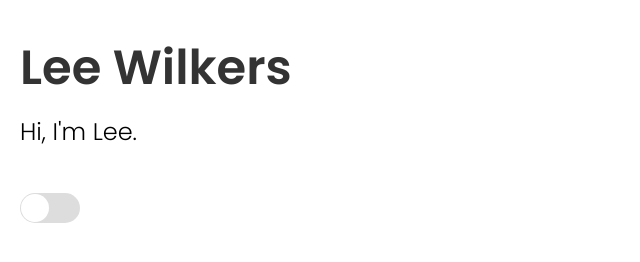
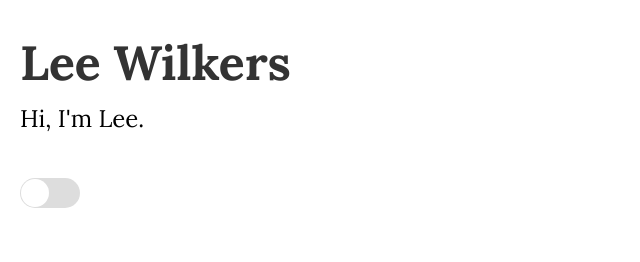
Before and after one commit to leewilkers/leewilkers.github.io, a plain HTML site: page index.html in a window 1280 px wide. Shown: the whole page, without its empty margins (0-640 px from the left). Drawn offline with Linux system fonts and the light colour scheme.

Commit message:
Update index.html

```diff
--- a/index.html
+++ b/index.html
@@ -3,10 +3,10 @@
 <head>
     <title>Lee Wilkers</title>
     <meta name="viewport" content="width=device-width, initial-scale=1.0">
-    <link href="https://fonts.googleapis.com/css2?family=Poppins:wght@300;600&display=swap" rel="stylesheet">
+    <link href="https://fonts.googleapis.com/css2?family=Lora:wght@400;700&display=swap" rel="stylesheet">
     <style>
         body {
-            font-family: 'Poppins', sans-serif;
+            font-family: 'Lora', serif;
             margin: 20px;
             transition: background-color 0.5s ease, color 0.5s ease;
         }
@@ -16,13 +16,13 @@
         h1 {
             color: #333;
             font-size: 3em; /* Larger size */
-            font-weight: 600; /* Bold weight */
+            font-weight: 700; /* Bold weight */
             margin-bottom: 10px;
         }
         p {
             color: black;
             font-size: 1.5em; /* Larger size */
-            font-weight: 300; /* Light weight */
+            font-weight: 400; /* Regular weight */
             margin-top: 5px;
         }
         body {
```
